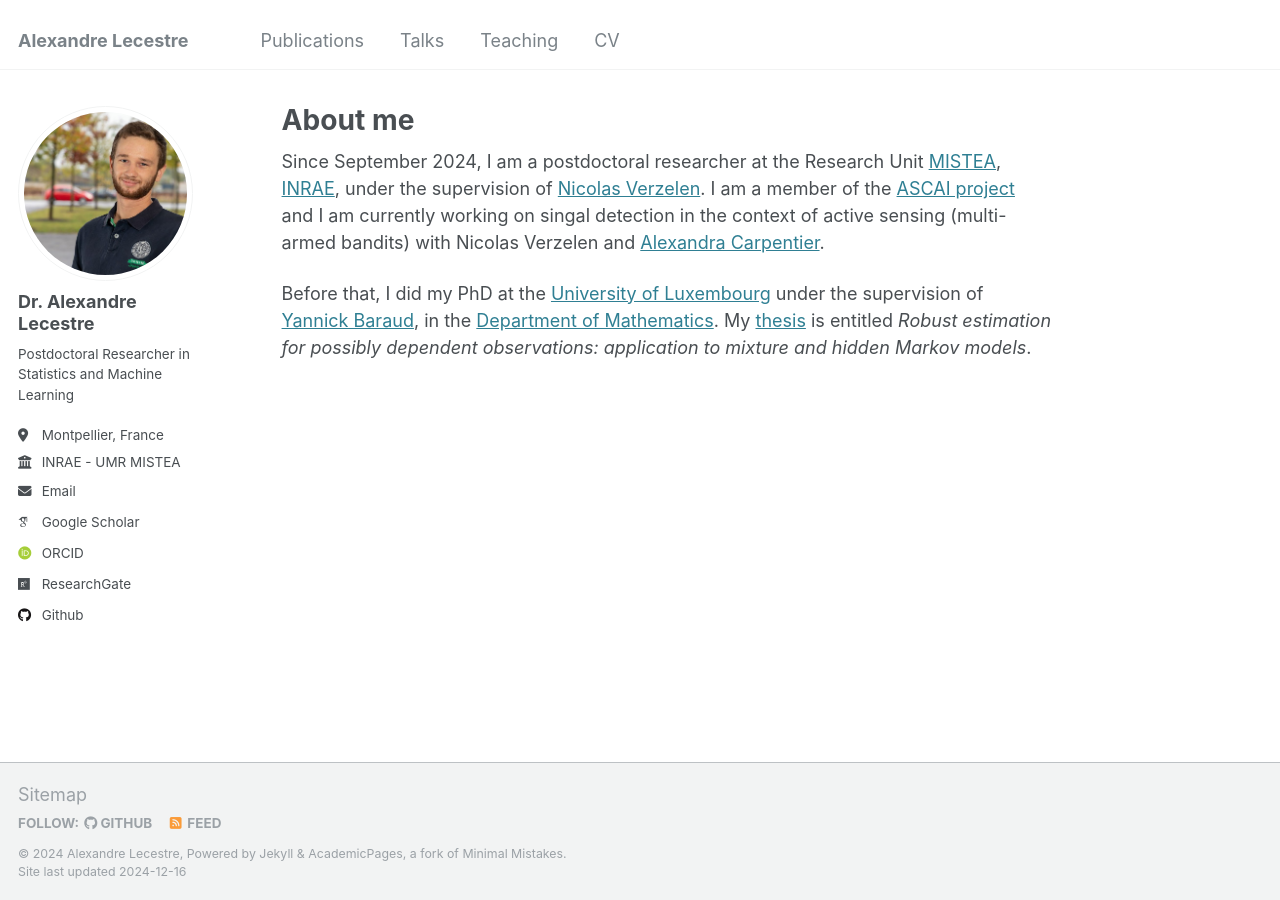
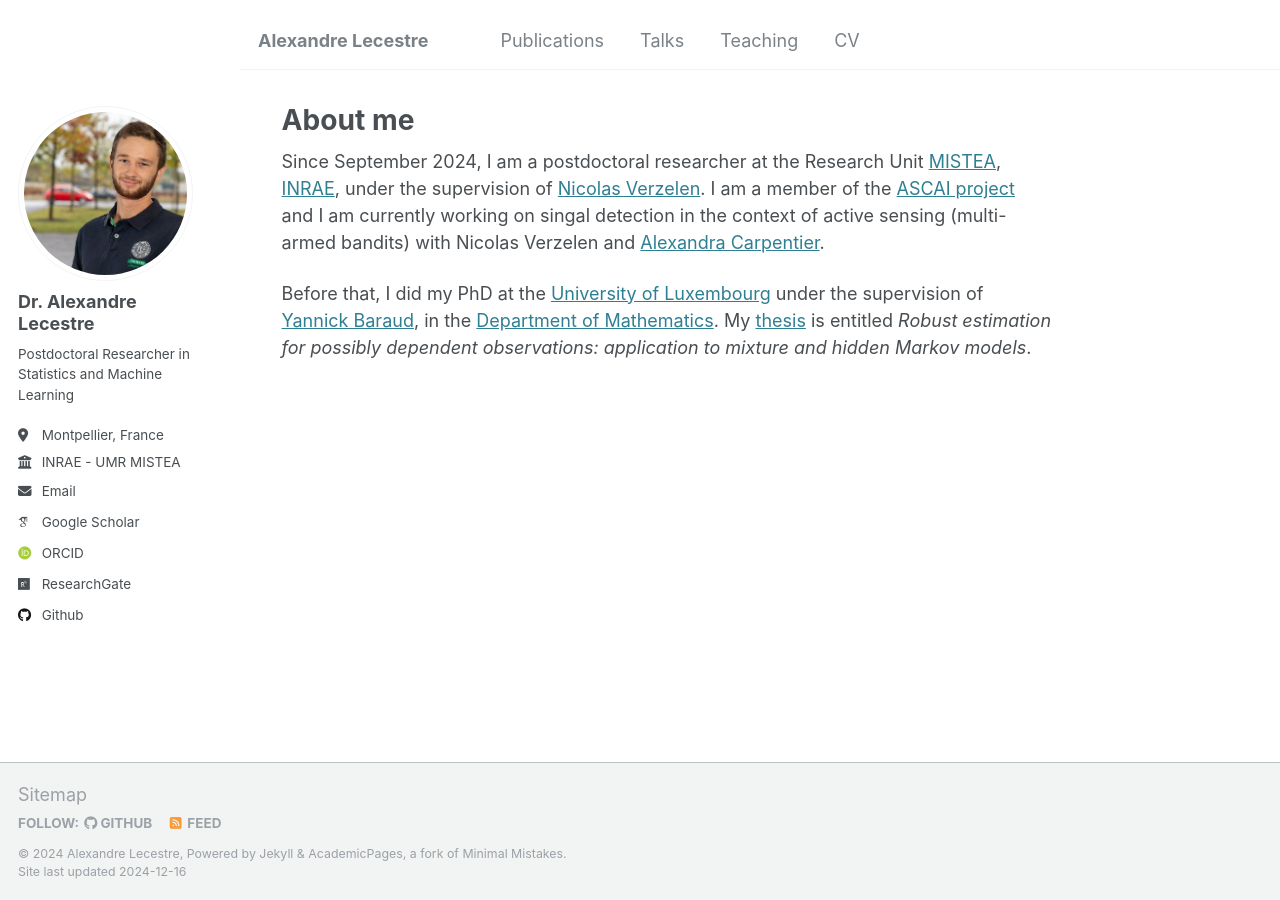
Before and after one commit to alexandre-lecestre/alexandre-lecestre.github.io, a Jekyll site: the page built from _pages/about.md, in a window 1280 px wide. Built offline with Jekyll 4.4.1, drawn with Linux system fonts in a browser that asks for light colours; some web fonts are replaced.

Commit message:
Update default.html
added div in the body with max-width

```diff
--- a/_layouts/default.html
+++ b/_layouts/default.html
@@ -12,9 +12,10 @@ layout: compress
   </head>
 
   <body>
-
+    <div style="max-width: 800px; margin: 0 auto;">
     {% include browser-upgrade.html %}
     {% include masthead.html %}
+    </div>
 
     {{ content }}
 
```
